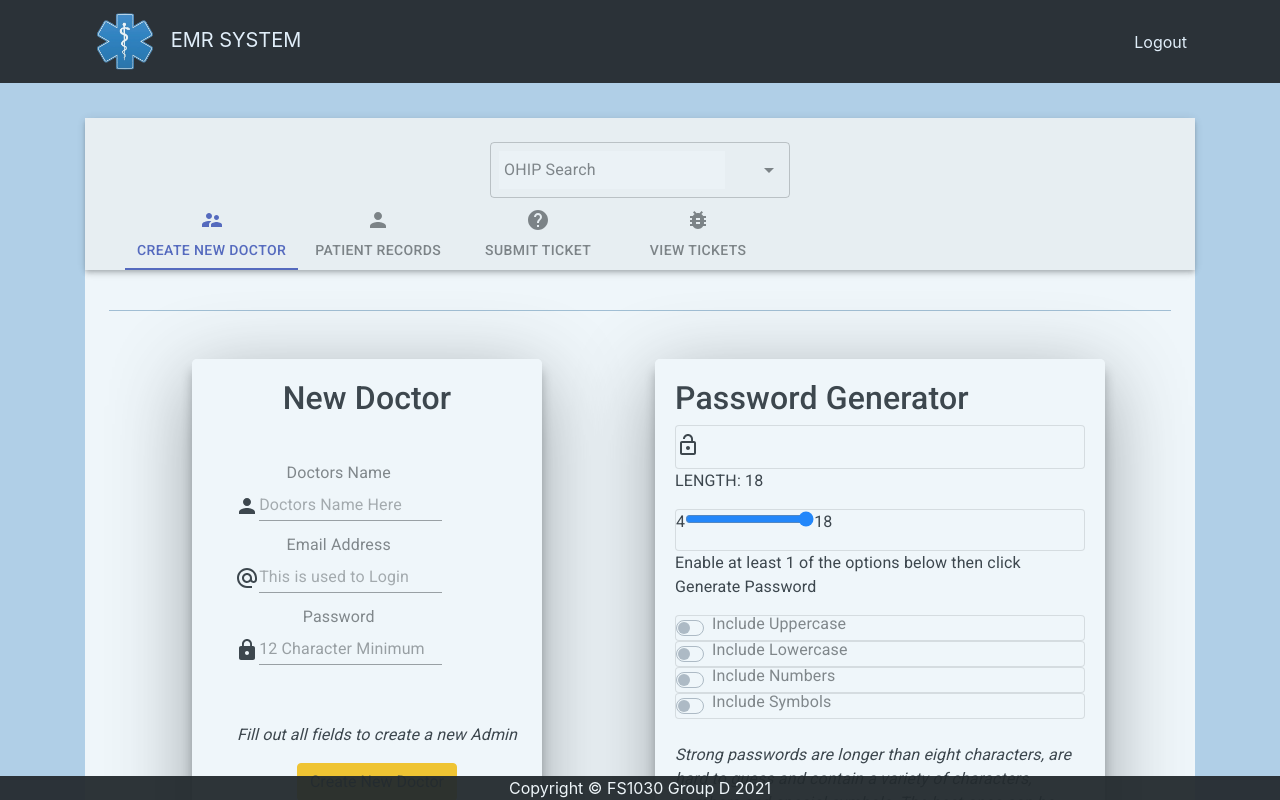
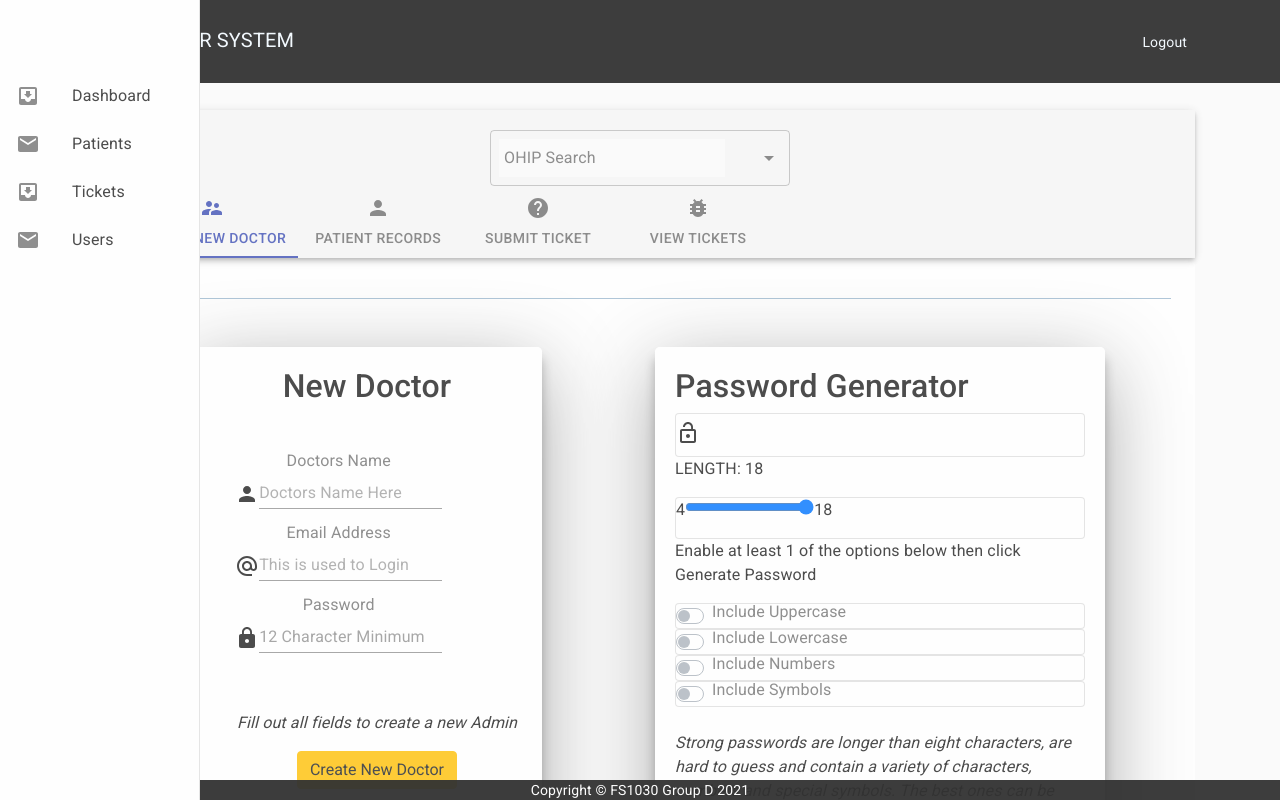
Before and after one commit to espernguyen97/FS1030-Group-Project-Electronical-Medical-Record-Management-System, a React (Create React App) app: page /submissions in a window 1280 px wide. Shown: the top 800 px of the page. Built offline with nearby package versions, Linux system fonts and the light colour scheme; sample sign-in values are in the browser's storage.

Commit message:
testing sidenav

```diff
--- a/package.json
+++ b/package.json
@@ -17,7 +17,8 @@
     "react-reveal": "^1.2.2",
     "react-router-dom": "^5.2.0",
     "react-scripts": "^4.0.3",
-    "reactstrap": "^8.4.1"
+    "reactstrap": "^8.4.1",
+    "rsuite": "^4.10.2"
   },
   "scripts": {
     "start": "react-scripts start",
--- a/src/components/pages/Listing.js
+++ b/src/components/pages/Listing.js
@@ -1,13 +1,13 @@
 import React from 'react'
 import { Container,Row,Col} from 'reactstrap'
 import AdminPanel from '../Adminpanel';
+import SideNav from '../shared/SideNav';
 import Pulse from 'react-reveal/Pulse';
-
-
 
 const Listings = () => {
     return (
         <Container>
+            <SideNav/>
             <br/><br/>
                 <Row>
                     <Col>
--- /dev/null
+++ b/src/components/shared/SideNav.js
@@ -0,0 +1,65 @@
+import React from 'react';
+import { makeStyles } from '@material-ui/core/styles';
+import Drawer from '@material-ui/core/Drawer';
+import CssBaseline from '@material-ui/core/CssBaseline';
+import Toolbar from '@material-ui/core/Toolbar';
+import List from '@material-ui/core/List';
+import ListItem from '@material-ui/core/ListItem';
+import ListItemIcon from '@material-ui/core/ListItemIcon';
+import ListItemText from '@material-ui/core/ListItemText';
+import InboxIcon from '@material-ui/icons/MoveToInbox';
+import MailIcon from '@material-ui/icons/Mail';
+
+const drawerWidth = 200;
+
+const useStyles = makeStyles((theme) => ({
+  root: {
+    display: 'flex',
+  },
+  appBar: {
+    zIndex: theme.zIndex.drawer + 1,
+  },
+  drawer: {
+    width: drawerWidth,
+    flexShrink: 0,
+  },
+  drawerPaper: {
+    width: drawerWidth,
+  },
+  drawerContainer: {
+    overflow: 'auto',
+  },
+  content: {
+    flexGrow: 1,
+    padding: theme.spacing(3),
+  },
+}));
+
+export default function SideNav() {
+  const classes = useStyles();
+
+  return (
+    <div className={classes.root}>
+      <CssBaseline />
+      <Drawer
+        className={classes.drawer}
+        variant="permanent"
+        classes={{
+          paper: classes.drawerPaper,
+        }}
+      >
+        <Toolbar />
+        <div className={classes.drawerContainer}>
+          <List>
+            {['Dashboard', 'Patients', 'Tickets', 'Users'].map((text, index) => (
+              <ListItem button key={text}>
+                <ListItemIcon>{index % 2 === 0 ? <InboxIcon /> : <MailIcon />}</ListItemIcon>
+                <ListItemText primary={text} />
+              </ListItem>
+            ))}
+          </List>
+        </div>
+      </Drawer>
+    </div>
+  );
+}
```
Also changed, not shown: 1 other file (tests, documents, lock files or other folders).
